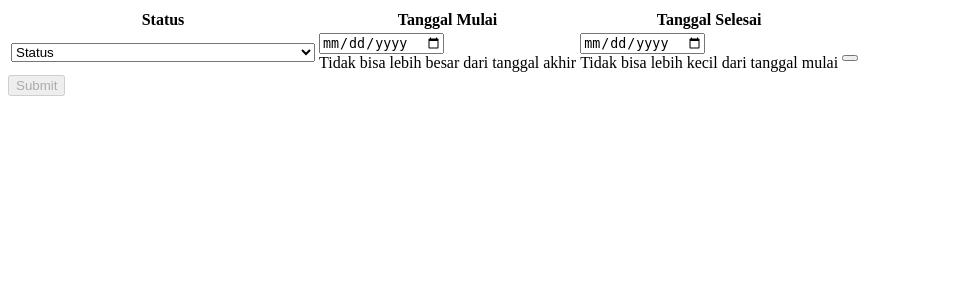
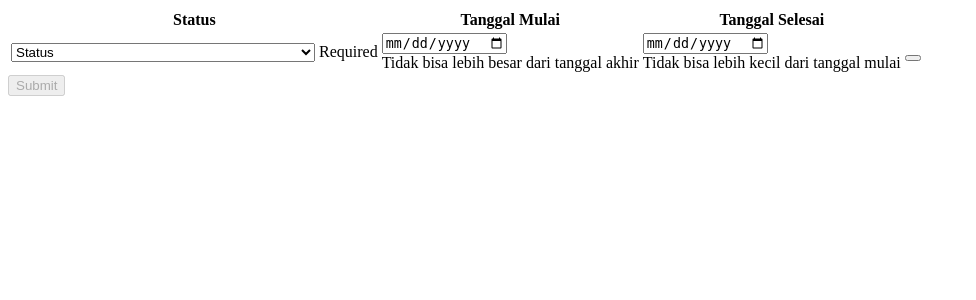
Before and after one commit to derilawlinda/form, a CodeIgniter app: the page made by application/views/admin/Absen/projectScheduleDetail.php in a window 1280 px wide. Shown: the top 300 px of the page, without its empty margins (0-976 px from the left). Run offline with CodeIgniter, Linux system fonts and the light colour scheme; data that the repository does not hold is empty.

Commit message:
minor changes

```diff
--- a/application/views/admin/Absen/projectScheduleDetail.php
+++ b/application/views/admin/Absen/projectScheduleDetail.php
@@ -34,6 +34,7 @@
                                         <option value="CT" <?=$project_schedule['project_status'] == 'CT' ? ' selected="selected"' : '';?>>Cuti (CT)</option>
                                         <option value="IZN" <?=$project_schedule['project_status'] == 'IZN' ? ' selected="selected"' : '';?>>Izin (IZN)</option>
                                 </select>
+                                <span class="invalid-feedback"> Required </span>
                             </td>
                             <td><input type="date" name="statusStartDate" class="form-control status-list" required value="<?php echo($project_schedule['start_date']) ?>" />
                             <div class="invalid-feedback">Tidak bisa lebih besar dari end date</div></td>
@@ -68,6 +69,7 @@
                                         <option value="CT">Cuti (CT)</option>
                                         <option value="IZN">Izin (IZN)</option>
                                 </select>
+                                <span class="invalid-feedback"> Required </ span>
                             </td>
                             <td><input type="date" name="statusStartDate" class="form-control status-list" required />
                             <div class="invalid-feedback">Tidak bisa lebih besar dari tanggal akhir</div>
```
